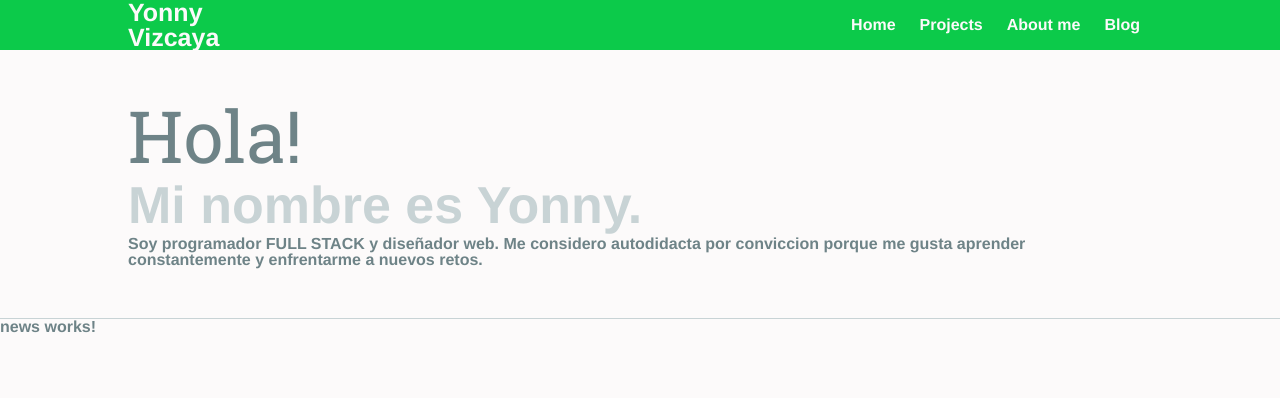
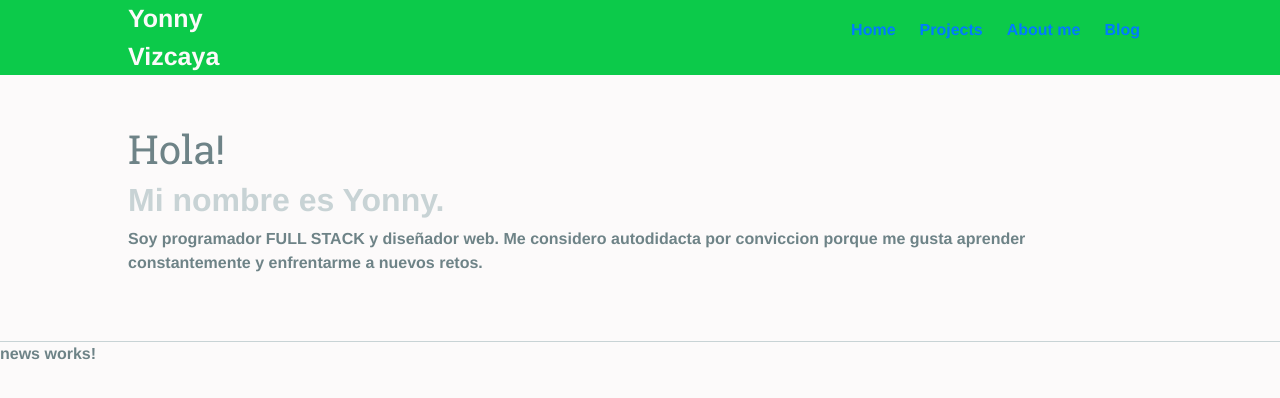
Before and after one commit to yonnyviz/portfolio, an Angular app: page / in a window 1280 px wide. Shown: the top 398 px of the page. Built offline with nearby package versions, Linux system fonts and the light colour scheme.

Commit message:
Adding bootstrap scss theaming library

```diff
--- a/src/styles.scss
+++ b/src/styles.scss
@@ -1,3 +1,4 @@
 /* You can add global styles to this file, and also import other style files */
 
-@import 'assets/sass/smacss.scss'
+@import 'assets/sass/smacss.scss';
+@import '~bootstrap/scss/bootstrap.scss';
```
